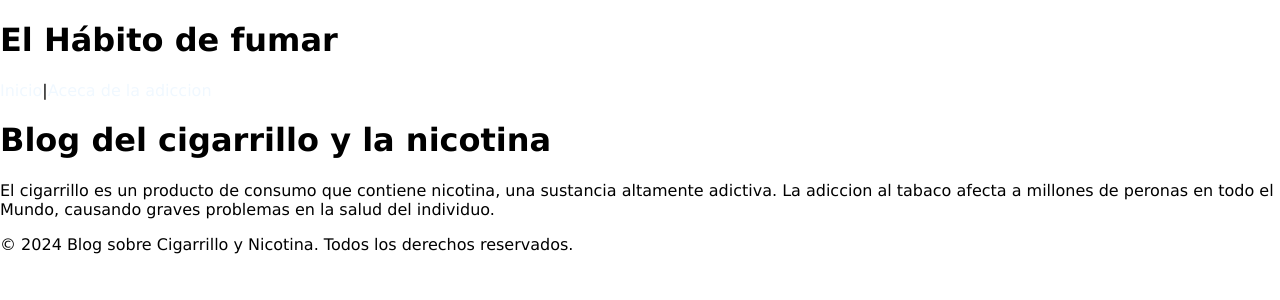
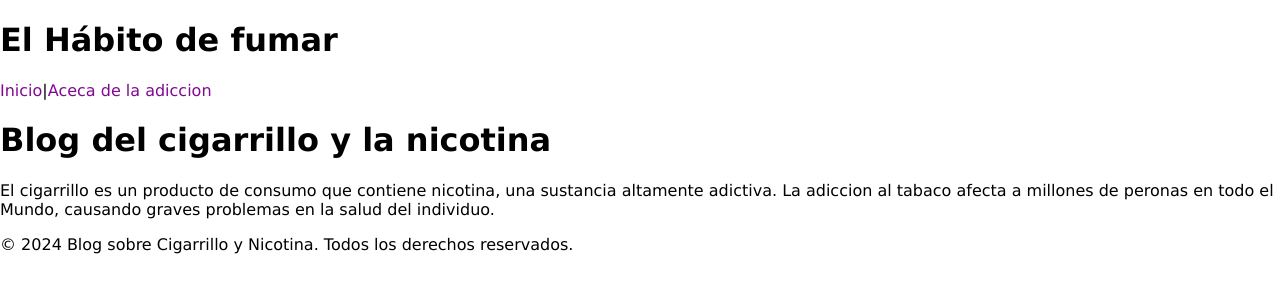
Before and after one commit to vpeinado263/smoke-free-campaign, a Next.js app: page / in a window 1280 px wide. Shown: the top 300 px of the page. Built offline with nearby package versions, Linux system fonts and the light colour scheme.

Commit message:
Insertar estilos a globals css

```diff
--- a/src/styles/globals.css
+++ b/src/styles/globals.css
@@ -5,7 +5,7 @@ body {
 }
 a {
     text-decoration: none;
-    color: aliceblue;
+    color: rgb(130, 9, 146);
 }
 a:hover {
     text-decoration: underline;
```
